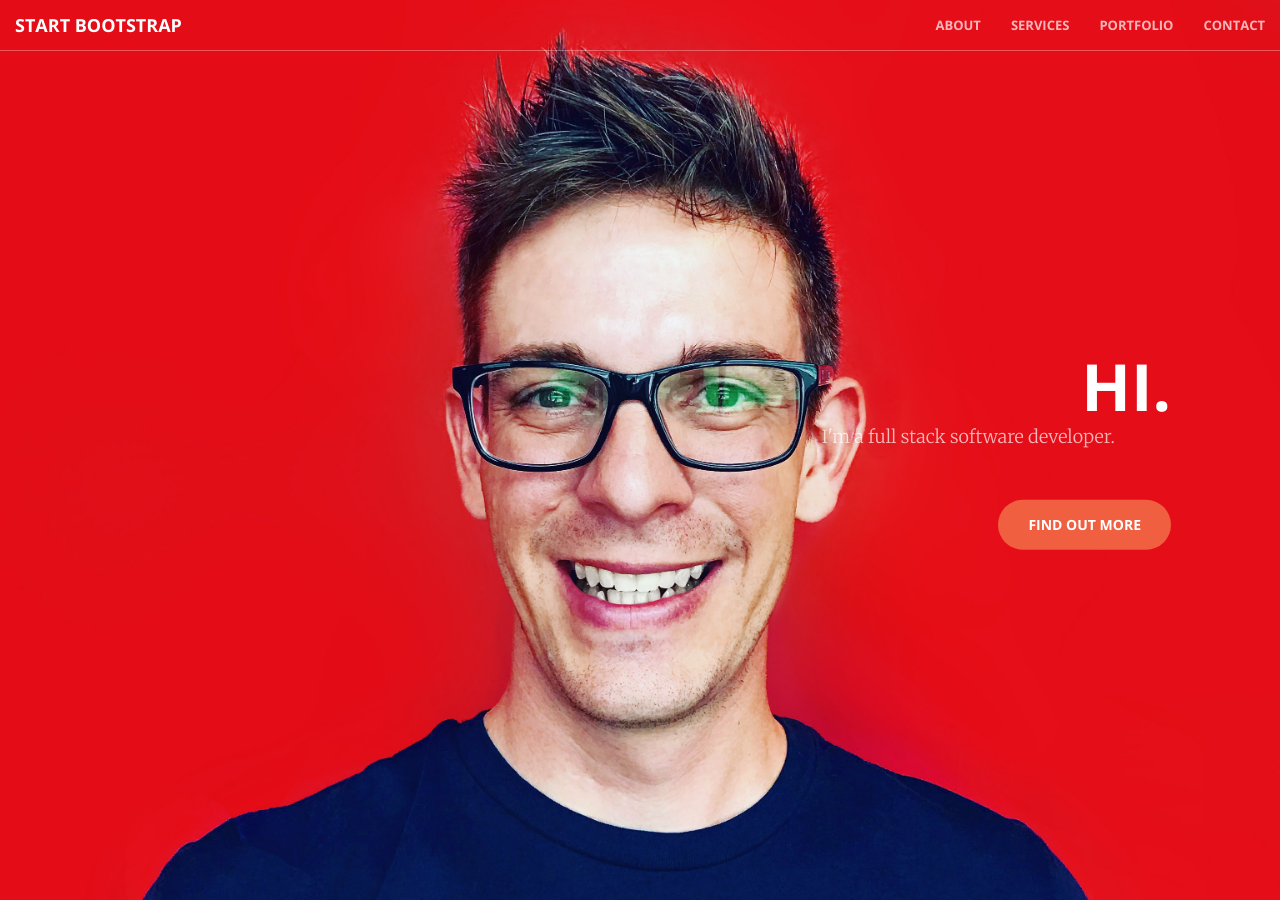
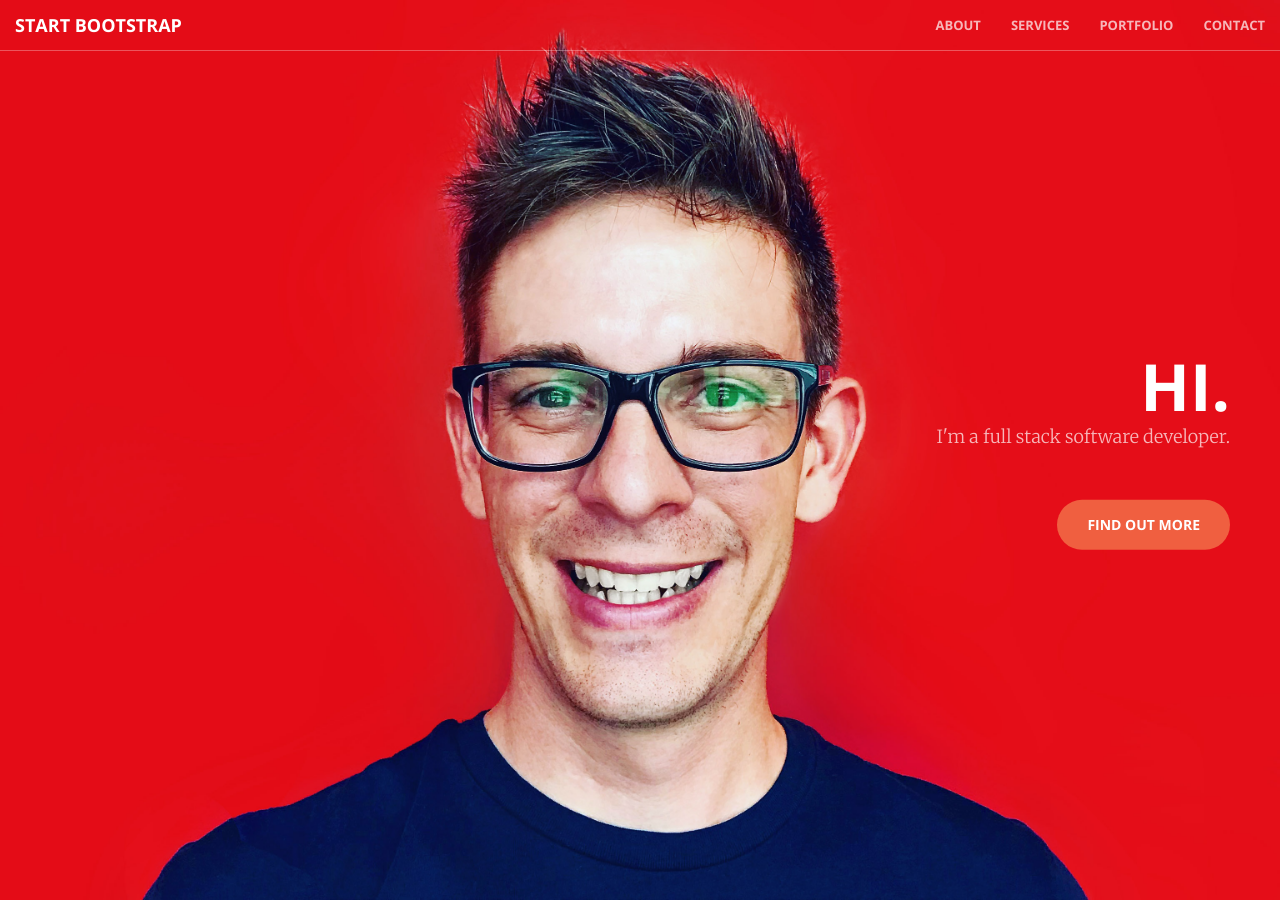
Before and after one commit to cujarrett/cujarrett.github.io, a Jekyll site: the page built from index.html, in a window 1280 px wide and 900 px high. Built offline with Jekyll 4.4.1, drawn with Linux system fonts in a browser that asks for light colours; Markdown is read by kramdown in place of the engine named in the settings.

```diff
--- a/_sass/_base.scss
+++ b/_sass/_base.scss
@@ -194,12 +194,10 @@
             .header-content-inner {
                 max-width: 1200px;
                 margin-left: auto;
-                margin-right: 5%;
                 p {
                     font-size: 18px;
                     max-width: 80%;
                     margin-left: auto;
-                    margin-right: 5%;
                 }
             }
         }
```
